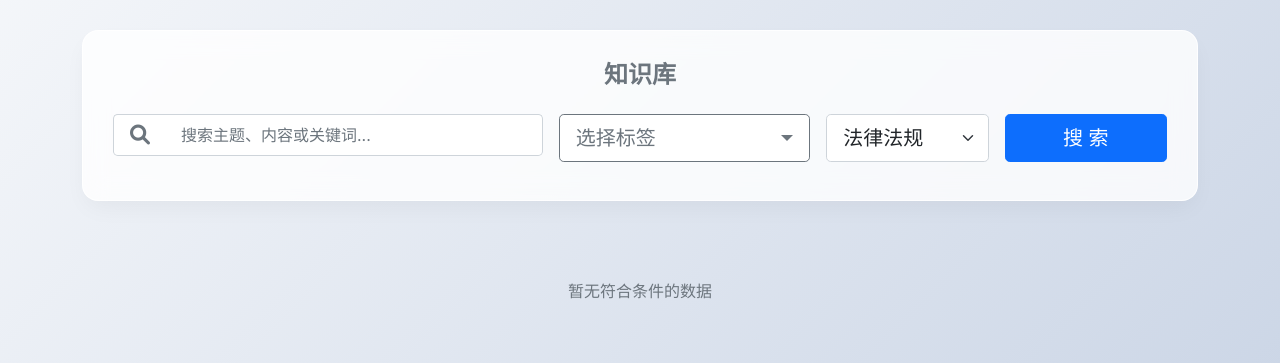
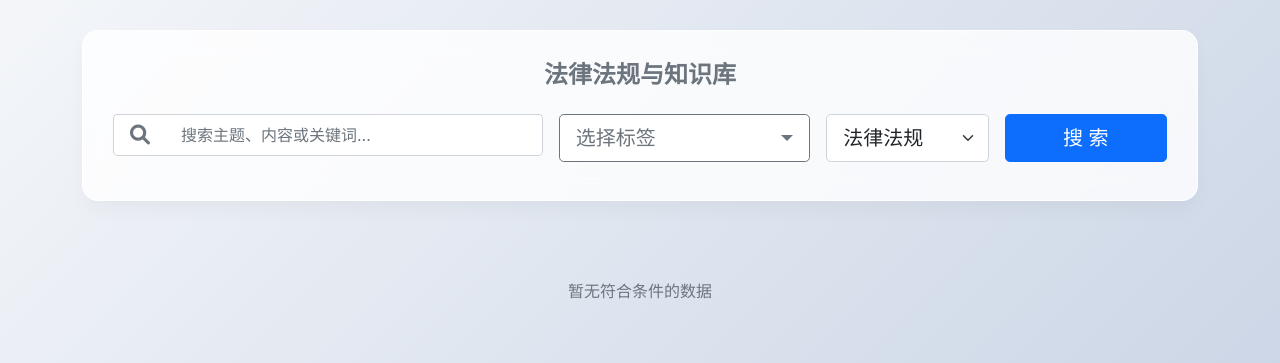
Before and after one commit to abner20953/bidding-data, a Flask app: page /zhishi/ in a window 1280 px wide. Shown: the part 57-420 px from the top of the page. Run offline with Flask 3, Linux system fonts and the light colour scheme; data that the repository does not hold is empty.

Commit message:
chore(ui): refine terminology: Laws & Knowledge Base, map Case to Knowledge Base

```diff
--- a/dashboard/templates/knowledge/edit.html
+++ b/dashboard/templates/knowledge/edit.html
@@ -4,7 +4,7 @@
 <head>
     <meta charset="UTF-8">
     <meta name="viewport" content="width=device-width, initial-scale=1.0">
-    <title>{{ '编辑' if entry.id else '录入' }} - 知识库</title>
+    <title>{{ '编辑' if entry.id else '录入' }} - 法律法规与知识库</title>
     <link href="https://fonts.googleapis.com/css2?family=Inter:wght@400;500;600;700&display=swap" rel="stylesheet">
     <link href="https://cdn.jsdelivr.net/npm/bootstrap@5.1.3/dist/css/bootstrap.min.css" rel="stylesheet">
     <link href="https://cdnjs.cloudflare.com/ajax/libs/font-awesome/6.0.0/css/all.min.css" rel="stylesheet">
@@ -156,7 +156,7 @@
                             <label class="form-label">类型 <span class="text-danger">*</span></label>
                             <select class="form-select form-select-lg" id="type" required onchange="toggleCaseFields()">
                                 <option value="法律法规" {{ 'selected' if entry.type=='法律法规' else '' }}>法律法规</option>
-                                <option value="案例" {{ 'selected' if entry.type=='案例' else '' }}>案例</option>
+                                <option value="案例" {{ 'selected' if entry.type=='案例' else '' }}>知识库</option>
                             </select>
                         </div>
                     </div>
--- a/dashboard/templates/knowledge/list.html
+++ b/dashboard/templates/knowledge/list.html
@@ -134,7 +134,7 @@
     <div class="container">
         <!-- Search & Filter -->
         <div class="search-box">
-            <h4 class="mb-4 text-center fw-bold text-secondary">知识库</h4>
+            <h4 class="mb-4 text-center fw-bold text-secondary">法律法规与知识库</h4>
             <div class="row g-3">
                 <div class="col-md-5">
                     <div class="input-group input-group-lg">
@@ -179,7 +179,7 @@
                     <select id="typeFilter" class="form-select form-select-lg">
                         <option value="">所有类型</option>
                         <option value="法律法规" selected>法律法规</option>
-                        <option value="案例">案例</option>
+                        <option value="案例">知识库</option>
                     </select>
                 </div>
                 <div class="col-md-2">
--- a/dashboard/templates/nav_index.html
+++ b/dashboard/templates/nav_index.html
@@ -183,7 +183,7 @@
             <!-- 法律法规案例库 -->
             <a href="/zhishi" class="card">
                 <div class="icon">📚</div>
-                <h2>知识库</h2>
+                <h2>法律法规与知识库</h2>
                 <p>收录招投标相关法律法规与经典案例，支持智能检索与备注留言。</p>
             </a>
         </div>
--- a/dashboard/templates/nav_index_full.html
+++ b/dashboard/templates/nav_index_full.html
@@ -195,7 +195,7 @@
             <!-- 法律法规案例库 -->
             <a href="/zhishi" class="card">
                 <div class="icon">📚</div>
-                <h2>知识库</h2>
+                <h2>法律法规与知识库</h2>
                 <p>收录招投标相关法律法规与经典案例，支持智能检索与备注留言。</p>
             </a>
         </div>
```
Also changed, not shown: dashboard/templates/knowledge/detail.html (+4 -3 lines).
